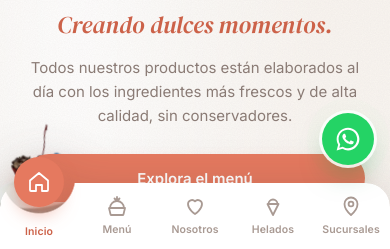
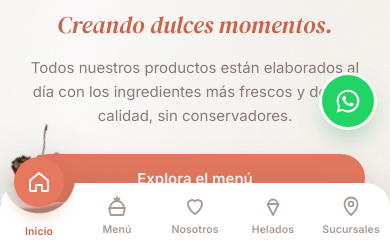
Before and after one commit to efrain31/MIKY, a plain HTML site: page front/index.html in a window 390 px wide. Shown: the part 595-844 px from the top of the page. Drawn offline with Linux system fonts and the light colour scheme; no server answers.

Commit message:
Celular: botón de WhatsApp más arriba para no chocar con el círculo de la pestaña activa
Co-Authored-By: Claude Opus 5.5 <noreply@anthropic.com>

```diff
--- a/front/css/styles.css
+++ b/front/css/styles.css
@@ -337,7 +337,7 @@ section > .wrap { position: relative; z-index: 1; }
 .wa-float:hover .wa-tip, .wa-float:focus-visible .wa-tip { opacity: 1; transform: translate(0, -50%); }
 /* en el celular va arriba del menú inferior */
 @media (max-width: 820px) {
-  .wa-float { right: 16px; bottom: calc(var(--tabbar-h) + var(--safe-b) + 18px); width: 52px; height: 52px; }
+  .wa-float { right: 16px; bottom: calc(var(--tabbar-h) + var(--safe-b) + 56px); width: 52px; height: 52px; }   /* libra el círculo de la pestaña activa (sube 36px sobre la barra) */
   .wa-float svg { width: 28px; height: 28px; }
   .wa-tip { display: none; }
 }
```
